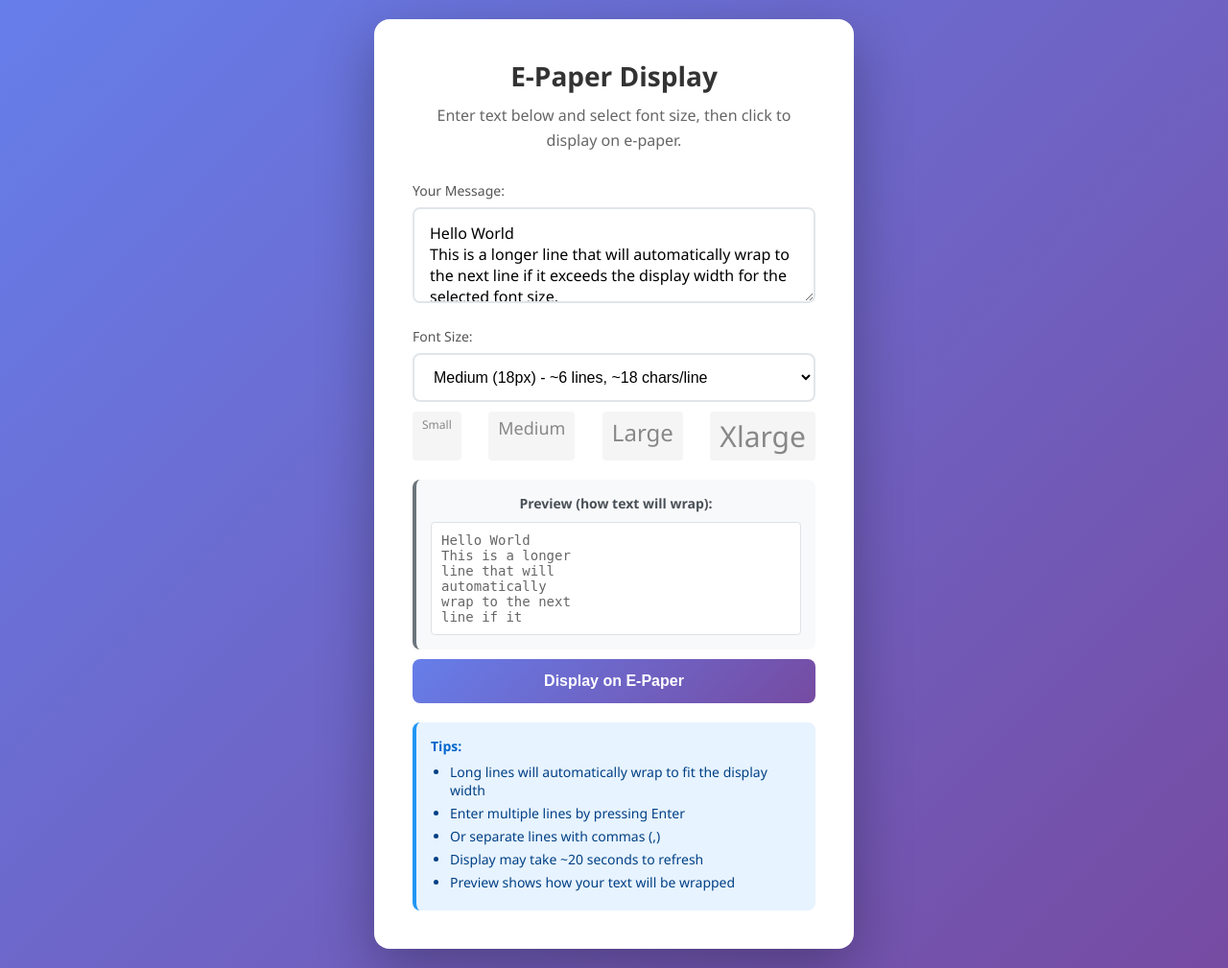
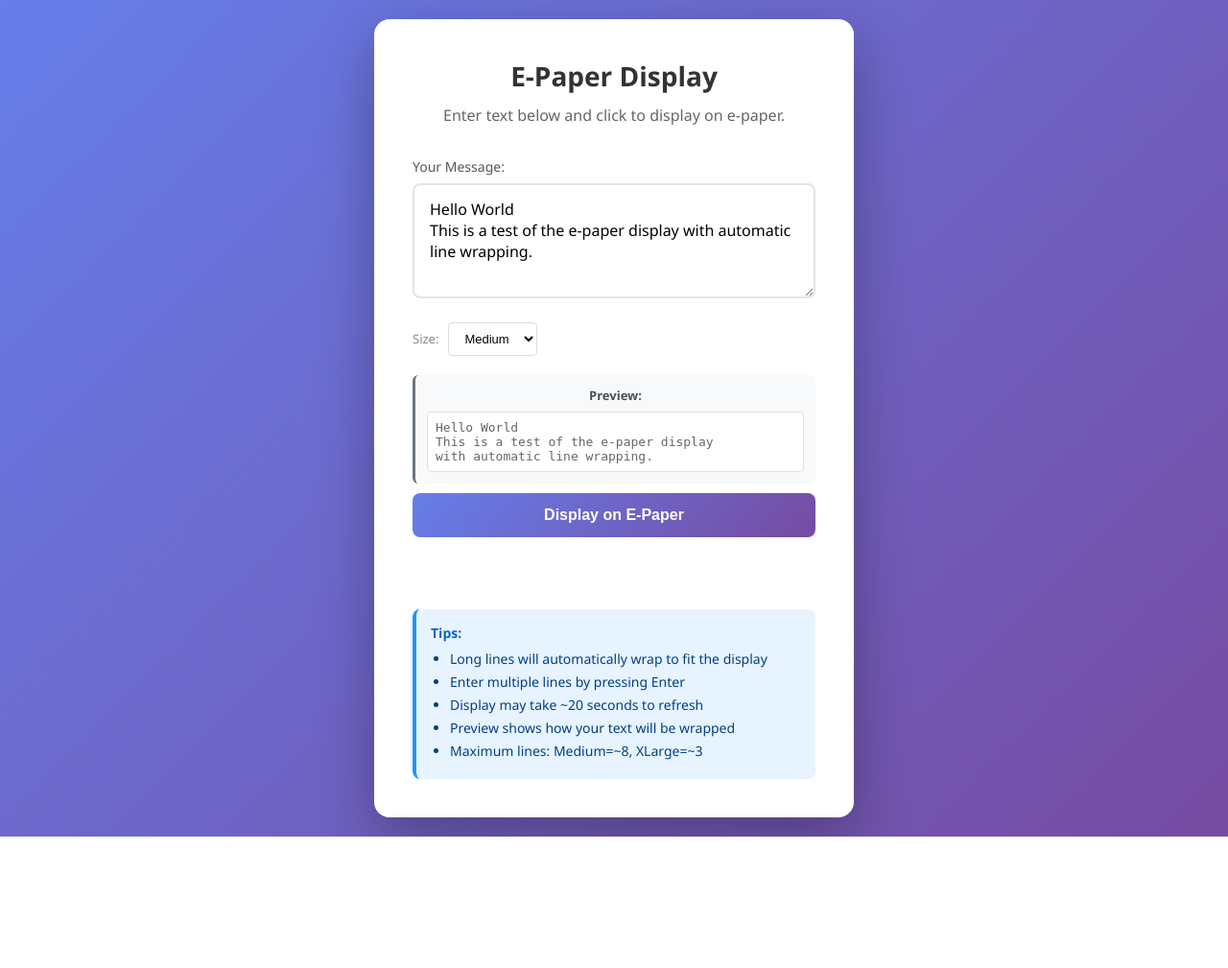
Before and after one commit to Einwegbecher/tiny-cal, a Flask app: page / in a window 1280 px wide. Shown: the whole page at 96% size. After the commit the page ends 872 px from the top, so only its background shows below. Run offline with Flask 3, Linux system fonts and the light colour scheme.

Commit message:
Adjust text wrapping and UI as requested
- Only Medium (18px) and XLarge (30px) font sizes
- Smaller, less obvious font selector
- Added 'Printing...' and 'Printed!' messages that disappear after 8 seconds
- Doubled line width for less aggressive wrapping (40 chars for Medium, 22 for XLarge)
- Added stopper at max lines (no text disappears below)
- Tighter line spacing (font_size + 2px instead of +8px)
- Less top margin (10px instead of 20px)
- Preview section shows how text will wrap
- Updated tips with max lines for each font size

Co-authored-by: Einwegbecher <Einwegbecher@users.noreply.github.com>

```diff
--- a/app.py
+++ b/app.py
@@ -6,20 +6,16 @@ from flask import Flask, render_template, request
 
 app = Flask(__name__)
 
-# Available font sizes for the e-paper display
+# Available font sizes for the e-paper display (only Medium and XLarge)
 FONT_SIZES = {
-    'small': 12,
     'medium': 18,
-    'large': 24,
     'xlarge': 30
 }
 
-# Character width estimates for each font size (average width per character)
+# Character width estimates for each font size
 CHAR_WIDTHS = {
-    'small': 7,    # ~7px per char at 12px font
-    'medium': 10,  # ~10px per char at 18px font
-    'large': 14,   # ~14px per char at 24px font
-    'xlarge': 18   # ~18px per char at 30px font
+    'medium': 10,   # ~10px per char at 18px font
+    'xlarge': 18    # ~18px per char at 30px font
 }
 
 # Display dimensions after rotation (200x200)
@@ -27,7 +23,7 @@ DISPLAY_WIDTH = 200
 DISPLAY_HEIGHT = 200
 
 
-def get_font(size_key, fallback_size=20):
+def get_font(size_key, fallback_size=18):
     """Get the font object for the specified size."""
     size = FONT_SIZES.get(size_key, fallback_size)
     try:
@@ -40,24 +36,25 @@ def get_font(size_key, fallback_size=20):
 
 
 def get_max_chars_per_line(font_size_key):
-    """Calculate maximum characters that fit in one line."""
+    """Calculate maximum characters that fit in one line - doubled for less wrapping."""
     char_width = CHAR_WIDTHS.get(font_size_key, 10)
     # Leave margin: 10px left + 10px right = 20px total
-    return max(1, (DISPLAY_WIDTH - 20) // char_width)
+    # Doubled the available width for less aggressive wrapping
+    return max(1, (DISPLAY_WIDTH - 20) // char_width * 2)
 
 
 def get_max_lines(font_size_key):
     """Calculate maximum lines that fit on the display."""
-    font_size = FONT_SIZES.get(font_size_key, 20)
-    line_height = font_size + 8  # padding
-    # Leave margin: 20px top + 20px bottom = 40px total
-    return max(1, (DISPLAY_HEIGHT - 40) // line_height)
+    font_size = FONT_SIZES.get(font_size_key, 18)
+    line_height = font_size + 2  # Reduced padding for tighter spacing
+    # Leave margin: 15px top + 15px bottom = 30px total
+    return max(1, (DISPLAY_HEIGHT - 30) // line_height)
 
 
 def wrap_text(text, max_chars_per_line):
     """
     Wrap text to multiple lines if it exceeds max_chars_per_line.
-    Preserves existing newlines and wraps long lines.
+    Preserves existing newlines and wraps long lines at word boundaries.
     """
     lines = []
     # Split by existing newlines first
@@ -107,8 +104,8 @@ def display_on_epaper(message, font_size_key='medium'):
         epd.Clear()
 
         # Get font based on selected size
-        system_font = get_font(font_size_key, 20)
-        font_size = FONT_SIZES.get(font_size_key, 20)
+        system_font = get_font(font_size_key, 18)
+        font_size = FONT_SIZES.get(font_size_key, 18)
         print(f"Using font size: {font_size}px")
 
         # Calculate limits
@@ -129,7 +126,7 @@ def display_on_epaper(message, font_size_key='medium'):
         if not wrapped_lines:
             wrapped_lines = ["Hello World"]
 
-        # Limit to max lines that fit on display
+        # Limit to max lines that fit on display - STOP here, no disappearing text
         display_lines = wrapped_lines[:max_lines]
 
         print(f"Displaying {len(display_lines)} lines (max {max_lines})")
@@ -140,11 +137,11 @@ def display_on_epaper(message, font_size_key='medium'):
         canvas = Image.new('1', (epd.height, epd.width), 255)
         draw = ImageDraw.Draw(canvas)
 
-        # Calculate line height based on font size
-        line_height = font_size + 8  # Add some padding between lines
+        # Calculate line height based on font size - tighter spacing
+        line_height = font_size + 2  # Reduced from 8 to 2 for tighter spacing
 
-        # Draw each line on the portrait canvas
-        y_position = 20  # Start a bit higher for larger fonts
+        # Draw each line on the portrait canvas - less top margin
+        y_position = 10  # Reduced from 20 to 10
 
         for line in display_lines:
             draw.text((10, y_position), line, font=system_font, fill=0)
@@ -159,9 +156,11 @@ def display_on_epaper(message, font_size_key='medium'):
         print("Finalizing updates. Putting display to sleep...")
         epd.sleep()
         print("Finished successfully!")
+        return True
 
     except Exception as e:
         print(f"Error encountered: {e}")
+        return False
 
 
 @app.route('/print', methods=['POST'])
@@ -174,13 +173,24 @@ def print_message():
     message = request.form.get('message', 'Hello World')
     font_size = request.form.get('font_size', 'medium')
 
-    print(f"Printed: {message}")
+    print(f"Printing: {message}")
     print(f"Font size: {font_size}")
-    display_on_epaper(message, font_size)
+
+    # Show printing message
+    success_message = "Printing..."
+
+    # Display on e-paper (this takes ~20 seconds)
+    display_success = display_on_epaper(message, font_size)
+
+    # Update message based on success
+    if display_success:
+        success_message = "Printed!"
+    else:
+        success_message = "Printing failed"
 
     # Render the template with success message
     return render_template('index.html',
-                         printed_message=message,
+                         printed_message=success_message,
                          font_sizes=FONT_SIZES,
                          default_font=font_size,
                          max_chars_per_line={k: get_max_chars_per_line(k) for k in FONT_SIZES},
--- a/templates/index.html
+++ b/templates/index.html
@@ -3,7 +3,7 @@
 <head>
     <meta charset="UTF-8">
     <meta name="viewport" content="width=device-width, initial-scale=1.0">
-    <title>E-Paper Display App</title>
+    <title>E-Paper Display</title>
     <style>
         * {
             margin: 0;
@@ -68,27 +68,38 @@
             outline: none;
             font-family: inherit;
             resize: vertical;
-            min-height: 100px;
+            min-height: 120px;
         }
 
         textarea:focus {
             border-color: #667eea;
         }
 
-        select {
-            width: 100%;
-            padding: 14px 16px;
-            border: 2px solid #e1e5e9;
-            border-radius: 8px;
-            font-size: 16px;
-            transition: border-color 0.3s ease;
-            outline: none;
+        .font-selector {
+            display: flex;
+            align-items: center;
+            gap: 10px;
+        }
+
+        .font-selector label {
+            margin-bottom: 0;
+            font-size: 13px;
+            color: #888;
+        }
+
+        select.font-size {
+            padding: 8px 12px;
+            border: 1px solid #ddd;
+            border-radius: 4px;
+            font-size: 13px;
             cursor: pointer;
             background: white;
+            width: auto;
         }
 
-        select:focus {
+        select.font-size:focus {
             border-color: #667eea;
+            outline: none;
         }
 
         button {
@@ -119,8 +130,10 @@
             padding: 15px;
             border-radius: 8px;
             font-size: 16px;
+            font-weight: 500;
             animation: fadeIn 0.3s ease;
-            display: none;
+            opacity: 0;
+            transition: opacity 0.5s ease;
         }
 
         .message.success {
@@ -128,6 +141,7 @@
             color: #155724;
             border: 1px solid #c3e6cb;
             display: block;
+            opacity: 1;
         }
 
         @keyframes fadeIn {
@@ -165,100 +179,94 @@
             margin-bottom: 5px;
         }
 
-        .font-preview {
-            display: flex;
-            justify-content: space-between;
-            margin-top: 10px;
-            font-size: 12px;
-            color: #888;
-            flex-wrap: wrap;
-            gap: 5px;
-        }
-
-        .font-option {
-            padding: 5px 10px;
-            background: #f5f5f5;
-            border-radius: 4px;
-            font-size: 12px;
-        }
-
         .preview-section {
             margin-top: 20px;
-            padding: 15px;
+            padding: 12px;
             background: #f8f9fa;
-            border-radius: 8px;
-            border-left: 4px solid #6c757d;
+            border-radius: 6px;
+            border-left: 3px solid #6c757d;
         }
 
         .preview-section h4 {
             color: #495057;
-            margin-bottom: 10px;
-            font-size: 14px;
+            margin-bottom: 8px;
+            font-size: 13px;
         }
 
         .preview-text {
             font-family: monospace;
-            font-size: 14px;
+            font-size: 13px;
             color: #666;
             white-space: pre-wrap;
             background: white;
-            padding: 10px;
+            padding: 8px;
             border-radius: 4px;
             border: 1px solid #dee2e6;
             text-align: left;
+            max-height: 100px;
+            overflow-y: auto;
         }
     </style>
 </head>
 <body>
     <div class="container">
         <h1>E-Paper Display</h1>
-        <p class="description">Enter text below and select font size, then click to display on e-paper.</p>
+        <p class="description">Enter text below and click to display on e-paper.</p>
 
         <form action="/print" method="POST" id="displayForm">
             <div class="form-group">
                 <label for="message">Your Message:</label>
                 <textarea id="message" name="message" placeholder="Enter text to display..." required>Hello World
-This is a longer line that will automatically wrap to the next line if it exceeds the display width for the selected font size.</textarea>
+This is a test of the e-paper display with automatic line wrapping.</textarea>
             </div>
 
-            <div class="form-group">
-                <label for="font_size">Font Size:</label>
-                <select id="font_size" name="font_size">
+            <div class="form-group font-selector">
+                <label for="font_size">Size:</label>
+                <select id="font_size" name="font_size" class="font-size" onchange="updatePreview()">
                     {% for size_key, size_value in font_sizes.items() %}
                     <option value="{{ size_key }}" {% if size_key == default_font %}selected{% endif %}>
-                        {{ size_key|capitalize }} ({{ size_value }}px) - ~{{ max_lines[size_key] }} lines, ~{{ max_chars_per_line[size_key] }} chars/line
+                        {{ size_key|capitalize }}
                     </option>
                     {% endfor %}
                 </select>
-                <div class="font-preview">
-                    {% for size_key, size_value in font_sizes.items() %}
-                    <span class="font-option" style="font-size: {{ size_value }}px">{{ size_key|capitalize }}</span>
-                    {% endfor %}
-                </div>
             </div>
 
             <div class="preview-section">
-                <h4>Preview (how text will wrap):</h4>
+                <h4>Preview:</h4>
                 <div class="preview-text" id="previewText"></div>
             </div>
 
             <button type="submit">Display on E-Paper</button>
         </form>
 
+        <div class="message" id="statusMessage"></div>
+
         {% if printed_message %}
-        <div class="message success">
-            ✓ Displayed message on e-paper with {{ font_sizes.get(request.form.get('font_size', 'medium'), '?') }}px font
-        </div>
+        <script>
+            // Show the message and hide after 8 seconds
+            document.addEventListener('DOMContentLoaded', function() {
+                const messageDiv = document.getElementById('statusMessage');
+                messageDiv.textContent = '{{ printed_message }}';
+                messageDiv.className = 'message success';
+
+                setTimeout(function() {
+                    messageDiv.style.opacity = '0';
+                    setTimeout(function() {
+                        messageDiv.className = 'message';
+                    }, 500);
+                }, 8000);
+            });
+        </script>
         {% endif %}
 
         <div class="tips">
             <h4>Tips:</h4>
             <ul>
-                <li>Long lines will automatically wrap to fit the display width</li>
+                <li>Long lines will automatically wrap to fit the display</li>
                 <li>Enter multiple lines by pressing Enter</li>
-                <li>Or separate lines with commas (,)</li>
                 <li>Display may take ~20 seconds to refresh</li>
                 <li>Preview shows how your text will be wrapped</li>
+                <li>Maximum lines: Medium=~8, XLarge=~3</li>
             </ul>
         </div>
     </div>
@@ -267,21 +275,18 @@ This is a longer line that will automatically wrap to the next line if it exceed
         // Get the selected font size's limits
         function getCurrentLimits() {
             const select = document.getElementById('font_size');
-            const selectedOption = select.options[select.selectedIndex];
-            const optionText = selectedOption.text;
+            const fontKey = select.value;
 
-            // Extract max lines and chars per line from option text
-            const match = optionText.match(/~(\d+) lines, ~(\d+) chars\/line/);
-            if (match) {
-                return {
-                    maxLines: parseInt(match[1]),
-                    maxCharsPerLine: parseInt(match[2])
-                };
-            }
-            return { maxLines: 8, maxCharsPerLine: 15 };
+            // Hardcoded limits for our two font sizes
+            const limits = {
+                'medium': { maxCharsPerLine: 40, maxLines: 8 },
+                'xlarge': { maxCharsPerLine: 22, maxLines: 3 }
+            };
+
+            return limits[fontKey] || { maxCharsPerLine: 40, maxLines: 8 };
         }
 
-        // Wrap text for preview (mimics server-side wrapping)
+        // Wrap text for preview
         function wrapTextForPreview(text, maxCharsPerLine) {
             const lines = text.split('\n');
             const wrappedLines = [];
@@ -292,7 +297,6 @@ This is a longer line that will automatically wrap to the next line if it exceed
 
                 let currentLine = trimmed;
                 while (currentLine.length > maxCharsPerLine) {
-                    // Find the last space before maxCharsPerLine
                     let splitPos = currentLine.substring(0, maxCharsPerLine).lastIndexOf(' ');
                     if (splitPos <= 0) {
                         splitPos = maxCharsPerLine;
```
